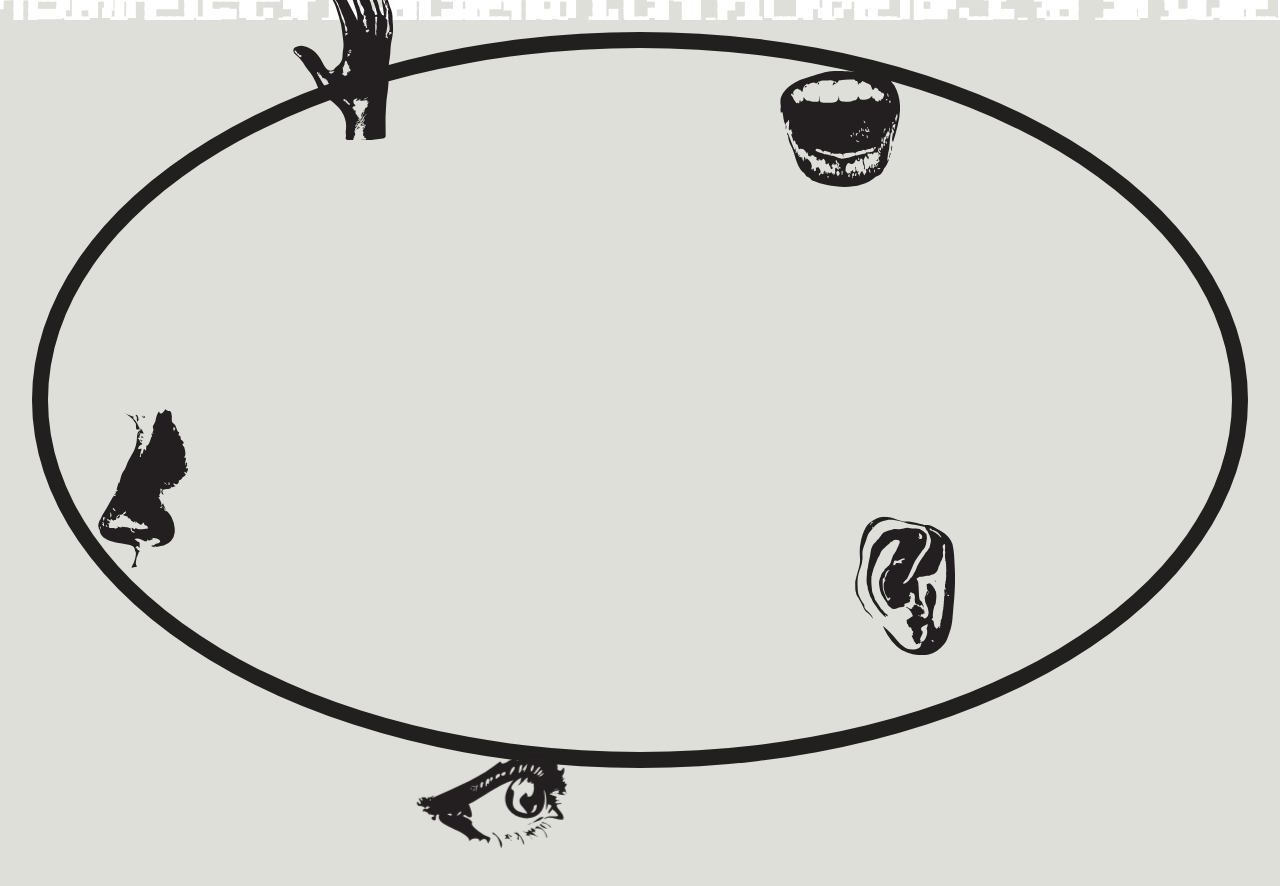
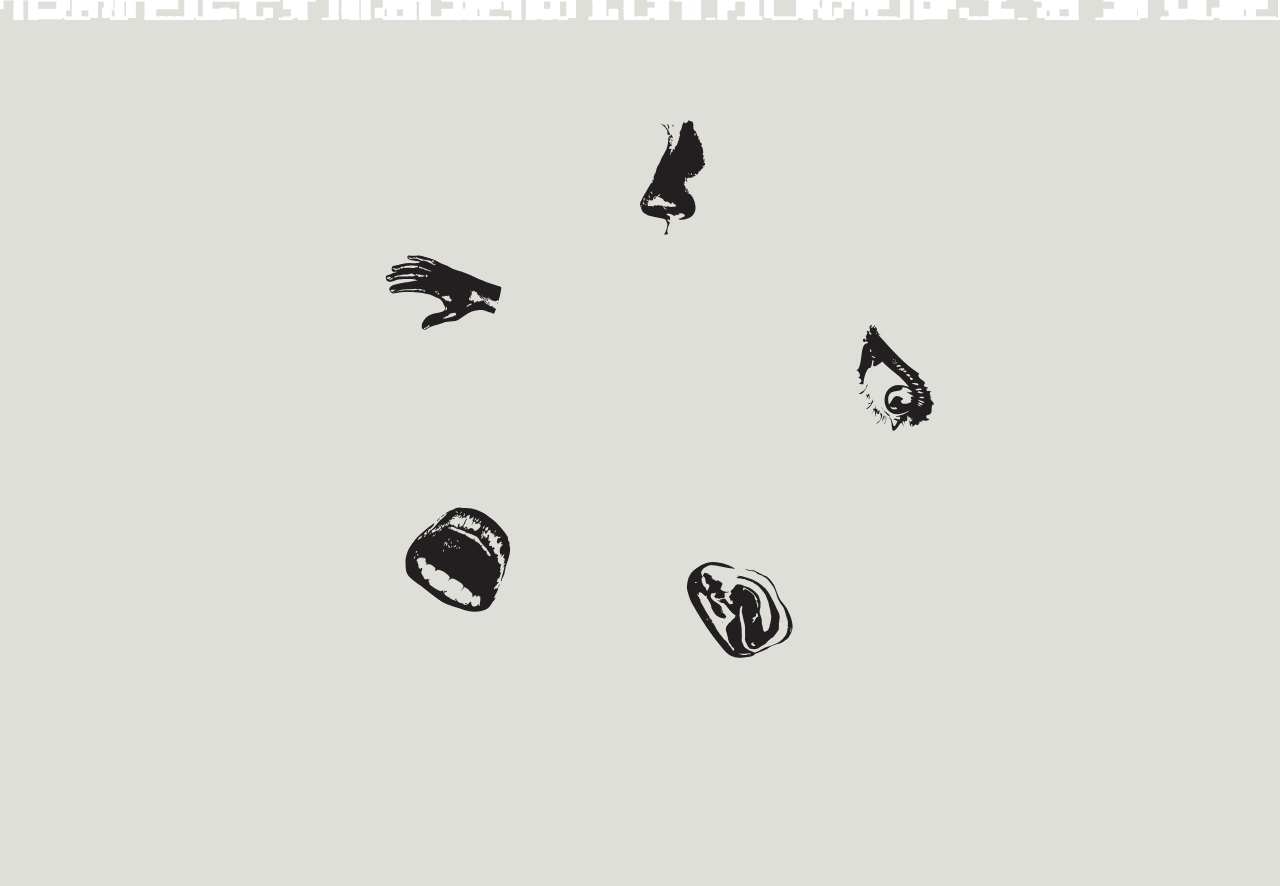
Before and after one commit to bbb0444/5s-Project, a Next.js app: page / in a window 1280 px wide. Shown: the top 886 px of the page. After the commit the page ends 800 px from the top, so only its background shows below. Built offline with nearby package versions, Linux system fonts and the light colour scheme.

Commit message:
home page with icons in circular path

```diff
--- a/app/components/Header/Header.module.scss
+++ b/app/components/Header/Header.module.scss
@@ -1,10 +1,14 @@
 @import "../../variables.scss";
+
+$debug: false;
 
 .main {
   padding: 2rem;
   position: absolute;
-  top: 0;
-  left: 0;
+  top: 50%;
+  left: 50%;
+  transform: translate(-50%, -50%);
+
   width: 100%;
   height: 100%;
 
@@ -12,9 +16,8 @@
   flex-direction: column;
   justify-content: space-between;
   align-items: center;
-  // top: 50%;
-  // left: 50%;
-  // transform: translate(-50%, -50%);
+
+  // width: clamp(20rem, 100svw, 50rem);
 }
 
 .grain {
@@ -43,52 +46,91 @@
   left: 50%;
   transform: translate(-50%, -50%);
 
-  width: 50%;
-  height: 50%;
+  width: 100%;
+  height: 100%;
+
+  // background-color: blueviolet;
 }
 
 .image {
   position: absolute;
+  left: 50%;
   transform: rotate(calc((360deg / 5) * var(--i)));
-  transform-origin: -100px;
-  // background-color: rebeccapurple;
+
+  transform-origin: 0rem 17.5rem;
+
+  @media (max-width: 35rem) {
+    transform-origin: 0vw 45vw;
+    // width: 45vw;
+    // height: 45vw;
+  }
+
+  @if $debug {
+    border: 1px solid yellow;
+  }
 }
 
 .imageBox {
-  position: relative;
-  // left: 50%;
-  transform: rotate(calc((-360deg / 5) * var(--i)));
+  width: 100%;
+
+  position: inherit;
+  // // width: 5vw;
+  // // height: 5vw;
+
+  // display: flex;
+  // // justify-content: center;
+  // // align-items: center;
+
+  // position: relative;
+  // transform: rotate(calc((-360deg / 5) * var(--i)));
+  // border: 1px solid red;
+
+  // transform-origin: 50% 100%;
 }
 
 .square {
+  position: absolute;
+  top: 50%;
+  left: 50%;
+  transform: translate(-50%, -50%);
+
   // aspect-ratio: 1;
-  height: 100%;
-  width: 100%;
-  // min-width: 25vw;
-  // overflow: hidden;
+  height: 35rem;
+  width: 35rem;
 
-  border: 1rem solid $black;
-  border-radius: 50%;
+  @media (max-width: 35rem) {
+    width: 90vw;
+    height: 90vw;
+  }
+
+  @if $debug {
+    // background-color: blue;
+    border: 1rem solid blue;
+    border-radius: 50%;
+  }
 }
 .container {
   position: absolute;
-  top: 52.5%;
-  left: calc(-50% + 50px);
-  // left: calc(50% - 500px);
+  // // left: calc(50% - 500px);
   // left: -72.5%;
   width: 100%;
   height: 100%;
 
+  margin: 0;
   // top: 50%;
   // left: 50%;
   // transform: translate(-50%, -50%);
+
+  @if $debug {
+    border: 1px solid aquamarine;
+  }
 }
 
 .container .image {
-  position: absolute;
-  // width: 100%;
-  // height: 100%;
-  object-fit: cover;
+  // position: absolute;
+  // top: 50%;
+  // left: 50%;
+  // transform: translate(-50%, -50%);
 }
 
 .container:hover {
--- a/app/components/Header/index.tsx
+++ b/app/components/Header/index.tsx
@@ -7,36 +7,36 @@
   {
     src: "/SVG/Eye.svg",
     alt: "black and white print of an eye",
-    width: 150,
-    height: 150,
+    width: 110,
+    height: 110,
     text: "eye",
   },
   {
     src: "/SVG/Ear.svg",
     alt: "black and white print of an ear",
-    width: 100,
-    height: 100,
+    width: 80,
+    height: 80,
     text: "ear",
   },
   {
     src: "/SVG/Mouth.svg",
     alt: "black and white print of a mouth",
-    width: 120,
-    height: 120,
+    width: 100,
+    height: 100,
     text: "mouth",
   },
   {
     src: "/SVG/Hand.svg",
     alt: "black and white print of a hand",
-    width: 100,
-    height: 100,
+    width: 70,
+    height: 70,
     text: "hand",
   },
   {
     src: "/SVG/Nose.svg",
     alt: "black and white print of a nose",
-    width: 90,
-    height: 90,
+    width: 65,
+    height: 65,
     text: "nose",
   },
 ];
@@ -50,7 +50,13 @@
             <div className={styles.container} key={index}>
               <li
                 key={index}
-                style={{ "--i": index + 1 } as React.CSSProperties}
+                style={
+                  {
+                    "--i": index + 1,
+                    width: "100%",
+                    height: "100%",
+                  } as React.CSSProperties
+                }
               >
                 <div className={styles.imageBox}>
                   <Image
```
